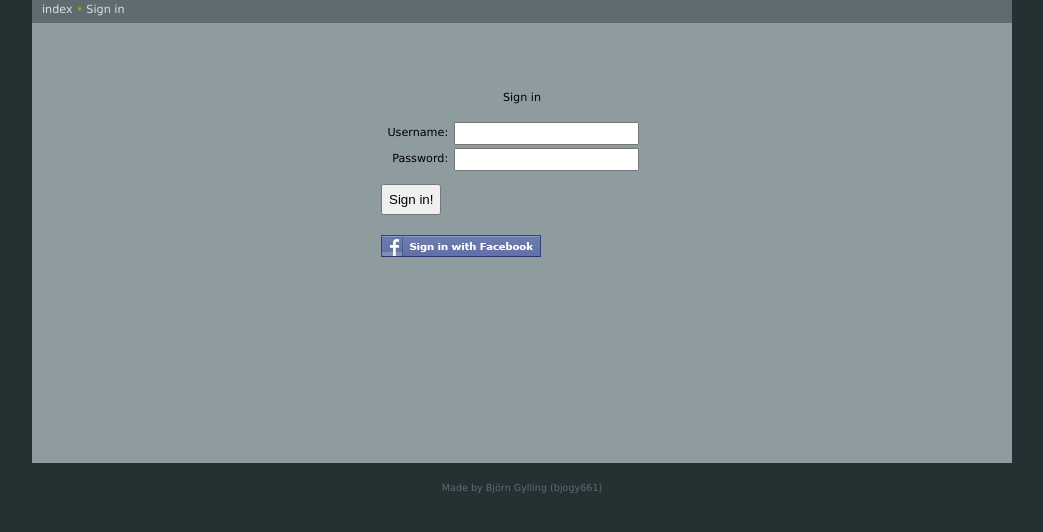
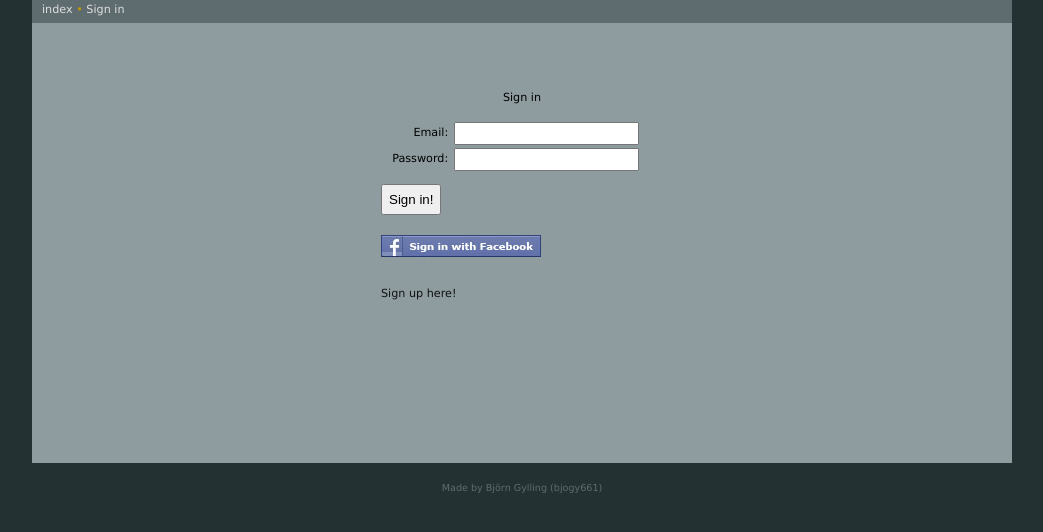
Before and after one commit to bjorngylling/Restaurantastic, a PHP site: page /sign_in.php in a window 1280 px wide. Shown: the part 61-593 px from the top of the page, without its empty margins (118-1161 px from the left). Run offline with PHP 8.4, Linux system fonts and the light colour scheme.

Commit message:
login fully implemented, both regular and facebook

```diff
--- a/includes/classes/user.php
+++ b/includes/classes/user.php
@@ -6,7 +6,7 @@
 
 class User {
   public $id;
-  public $username;
+  public $name;
 
   private $db = false;
   private $config = false;
@@ -19,46 +19,66 @@ class User {
       $this->load_user($id);
   }
 
-  public function create_new($username, $password) {
+  public function create_new($email, $password, $name) {
     // Make sure the user doesn't exist
-    $username_query = $this->db->query(
+    $email_query = $this->db->query(
       "SELECT id
        FROM users
-       WHERE username = ?",
-      array($username));
+       WHERE email = ?",
+      array($email));
 
-    if($username_query) {
-      set_notice("Username already exists, please try another usename");
+    if($email_query) {
+      set_notice("There is already a account with that email in the system!");
       return false;
     }
 
     // Create the user
     $id = $this->db->query(
       "INSERT INTO users
-       (username, password)
-       VALUES (?, ?)",
-      array($username, hash_password($password)));
+       (email, name, password)
+       VALUES (?, ?, ?)",
+      array($email, $name, $this->hash_password($password)));
 
     $this->load_user($id);
 
     return true;
   }
 
-  public function oauth_create_new($oauth_id, $username) {
+  public function oauth_create_new($email, $name, $oauth_id) {
+    // Make sure the user doesn't exist
+    $email_query = $this->db->query(
+      "SELECT id
+       FROM users
+       WHERE email = ?",
+      array($email));
 
+    if($email_query) {
+      set_notice("There is already a account with that email in the system!");
+      return false;
+    }
+
+    // Create the user
+    $id = $this->db->query(
+      "INSERT INTO users
+       (email, name, oauth_id)
+       VALUES (?, ?, ?)",
+      array($email, $name, $oauth_id));
+
+    $this->load_user($id);
+
+    return true;
   }
 
-  public function sign_in($username, $password) {
+  public function sign_in($email, $password) {
     $user_data = $this->db->query(
-      "SELECT id, username
+      "SELECT id
        FROM users
-       WHERE username = ?
+       WHERE email = ?
        AND password = ?",
-      array($username, hash_password($password)));
+      array($email, $this->hash_password($password)));
 
     if($user_data) {
-      $this->load_user($user_data[0]['id'],
-        $user_data[0]['username']);
+      $this->load_user($user_data[0]['id']);
       return true;
     }
     else {
@@ -68,14 +88,13 @@ class User {
 
   public function oauth_sign_in($oauth_id) {
     $user_data = $this->db->query(
-      "SELECT id, username
+      "SELECT id
        FROM users
        WHERE oauth_id = ?",
       array($oauth_id));
 
     if($user_data) {
-      $this->load_user($user_data[0]['id'],
-        $user_data[0]['username']);
+      $this->load_user($user_data[0]['id']);
       return true;
     }
     else {
@@ -83,20 +102,15 @@ class User {
     }
   }
 
-  private function load_user($id, $username = false, $stylesheet_id = false) {
-    if($username AND $stylesheet_id) {
-      $this->id = $id;
-      $this->username = $username;
-    }
-    else {
-      $user_data = $this->db->query(
-        "SELECT username
-         FROM users
-         WHERE id = ?",
-        array($id));
-      $this->id = $id;
-      $this->username = $user_data[0]['username'];
-    }
+  private function load_user($id) {
+    $user_data = $this->db->query(
+      "SELECT name, email
+       FROM users
+       WHERE id = ?",
+      array($id));
+    $this->id = $id;
+    $this->name = $user_data[0]['name'];
+    $this->email = $user_data[0]['email'];
   }
 
   private function hash_password($password) {
--- a/sign_in.php
+++ b/sign_in.php
@@ -3,20 +3,20 @@
 
   if(is_signed_in()) {
     // Already logged in, redirect to book-list
-    redirect_to(Config::get()->signed_in_page());
+    redirect_to(Config::get()->signed_in_page);
     exit;
   }
-  elseif(isset($_POST['username'], $_POST['password'])) {
+  elseif(isset($_POST['email'], $_POST['password'])) {
     $user = new User();
-    if($user->sign_in($_POST['username'], $_POST['password'])) {
+    if($user->sign_in($_POST['email'], $_POST['password'])) {
       // Make sure the session variables are cleared
       $_SESSION = array();
 
       $_SESSION['user_id'] = $user->id;
-      redirect_to(Config::get()->signed_in_page());
+      redirect_to(Config::get()->signed_in_page);
     }
     else {
-      set_notice("Incorrect username or password!");
+      set_notice("Incorrect email or password!");
     }
   }
 
@@ -30,12 +30,13 @@
 <form action="" method="post">
   <fieldset>
     <legend>Sign in</legend>
-    <label for="username">Username: </label>
-    <input name="username" type="text" id="username" /><br />
+    <label for="email">Email: </label>
+    <input name="email" type="text" id="email"><br>
     <label for="password">Password: </label>
-    <input name="password" type="password" id="password" /><br />
-    <input name="submit" type="submit" class="button" value="Sign in!" /><br /><br />
-    <a href="<?php echo $fb_sign_in_url; ?>"><img src="media/fb_login_button.jpg" alt="Sign in using Facebook"></a>
+    <input name="password" type="password" id="password"><br>
+    <input name="submit" type="submit" class="button" value="Sign in!"><br><br>
+    <a href="<?php echo $fb_sign_in_url; ?>"><img src="media/fb_login_button.jpg" alt="Sign in using Facebook"></a><br><br>
+    <a href="sign_up.php">Sign up here!</a>
   </fieldset>
 </form>
 <?php
```
Also changed, not shown: sign_in_oauth.php (+9 -6 lines), sign_up.php (+5 -4 lines), sign_up_oauth.php (+12 -8 lines), welcome.php (+9 -0 lines).
